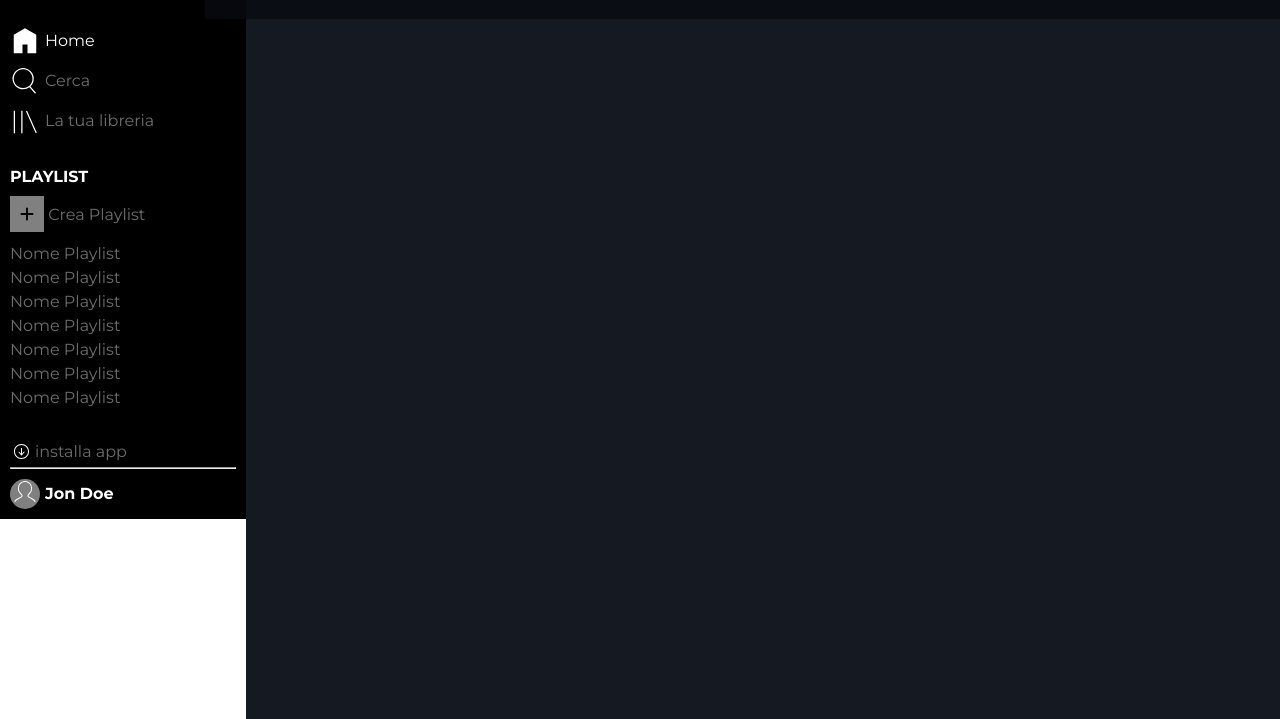
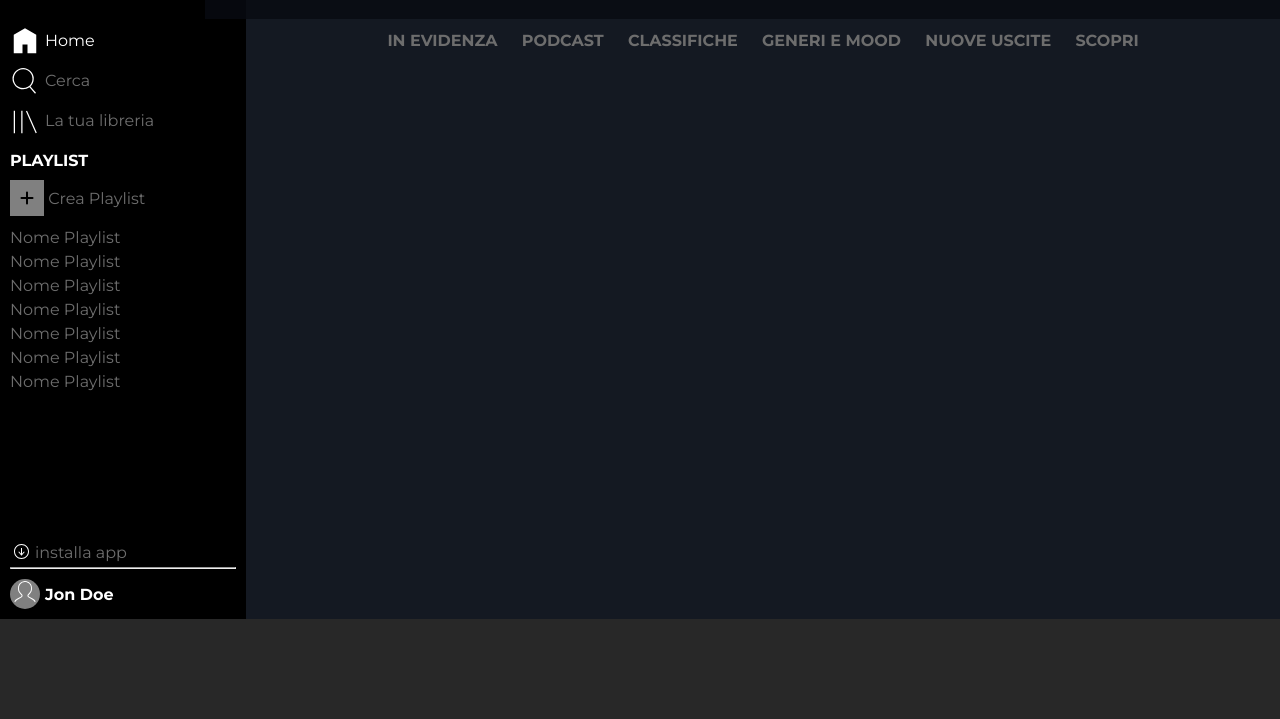
Before and after one commit to Lorenzo789/html-css-spotifyweb, a plain HTML site: page index.html in a window 1280 px wide. Shown: the part 81-800 px from the top of the page. Drawn offline with Linux system fonts and the light colour scheme.

Commit message:
main top menu add

```diff
--- a/css/style.css
+++ b/css/style.css
@@ -30,6 +30,10 @@
     display: none;
 }
 
+.disp-in-bl{
+    display: inline-block;
+}
+
 /* SIZE */
 .small{
     width: 30px;
@@ -54,6 +58,10 @@
 
 .pad-med{
     padding: 10px 0px;
+}
+
+.pad-wid{
+    padding: 10px;
 }
 
 /* COLOR */
@@ -97,7 +105,7 @@
 
 /* SIDE-MENU */
 .side-menu{
-    height: 600px;
+    height: calc(100vh - 100px);
     padding: 10px;
     text-align: center;
     background-color: black;
@@ -125,19 +133,35 @@ hr{
     text-align: left;
 }
 
-ul{
+.side-list{
     list-style: none;
     padding: 10px 0px;
     line-height: 1.5;
 }
 /* SIDE-MENU */
 
+/* MAIN-CONTENT */
 .main-content{
     width: 100%;
-    height: 100vh;
+    height: calc(100vh - 100px);
     background-color: #141922;
 }
 
+.option-menu{
+    margin-top: 100px;
+    list-style: none;
+    text-align: center;
+    line-height: 1.5;
+}
+
+/* MAIN-CONTENT */
+
+/* FOOTER */
+.footer-content{
+    height: 100px;
+    width: 100%;
+    background-color: #282828;
+}
 /***********
  RESPONSIVE
 ************/
@@ -145,9 +169,13 @@ ul{
 @media all and (min-width: 600px){}
 
 @media all and (min-width: 601px){
+    /* TOP-CONTENT */
     .top-content{
         left: 205px;
     }
+    /* TOP-CONTENT */
+
+    /* SIDE-MENU */
     .side-menu{
         width: 300px;
     }
@@ -169,6 +197,7 @@ ul{
     .hidden.disp-non{
         display: block;
     }
+    /* SIDE-MENU */
 }
 @media all and (min-width: 701px){}
 
--- a/index.html
+++ b/index.html
@@ -39,11 +39,10 @@
                         <img class="small pad txt-gray" src="./img/libreria.svg" alt="library">
                         <span class="disp-non txt-gray">La tua libreria</span>
                     </div>
-                </div>
                     <div class="hidden disp-non">
                         <p class="txt-white txt-heavy pad-med">PLAYLIST</p>
                         <span class="txt-gray"><i id="plus" class="fa-solid fa-plus"></i> Crea Playlist</span>
-                    <ul>
+                        <ul class="side-list">
                            <li class="txt-gray">Nome Playlist</li>
                            <li class="txt-gray">Nome Playlist</li>
                            <li class="txt-gray">Nome Playlist</li>
@@ -52,6 +51,7 @@
                            <li class="txt-gray">Nome Playlist</li>
                            <li class="txt-gray">Nome Playlist</li>
                         </ul>
+                    </div>
                 </div>
                 <div>
                     <div class="flex al-it jc-cen">
@@ -69,7 +69,16 @@
 
             <!-- MAIN-CONTENT -->
             <div class="main-content">
-
+                <div class="main-menu-top">
+                    <ul class="option-menu">
+                        <li class="txt-gray disp-in-bl pad-wid txt-heavy">IN EVIDENZA</li>
+                        <li class="txt-gray disp-in-bl pad-wid txt-heavy">PODCAST</li>
+                        <li class="txt-gray disp-in-bl pad-wid txt-heavy">CLASSIFICHE</li>
+                        <li class="txt-gray disp-in-bl pad-wid txt-heavy">GENERI E MOOD</li>
+                        <li class="txt-gray disp-in-bl pad-wid txt-heavy">NUOVE USCITE</li>
+                        <li class="txt-gray disp-in-bl pad-wid txt-heavy">SCOPRI</li>
+                    </ul>
+                </div>
             </div>
             <!-- MAIN-CONTENT -->
 
```
Lines whose indentation alone changed are shown as unchanged.
